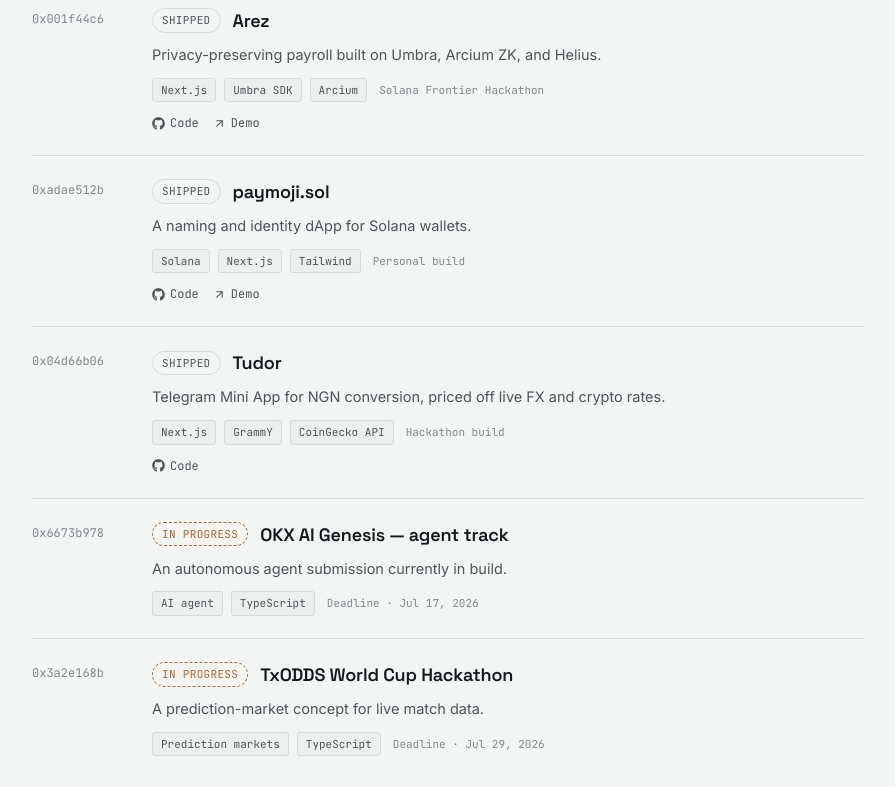
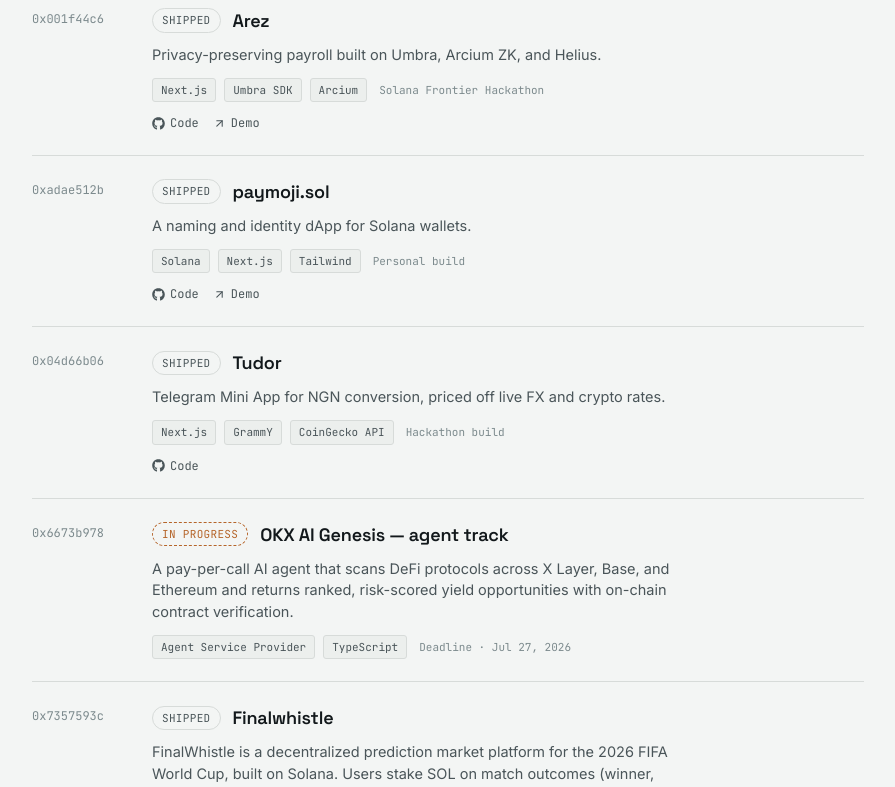
Before and after one commit to Mofe-Bankole/Portfolio, a Next.js app: page / in a window 1280 px wide. Shown: the part 2000-2787 px from the top of the page, without its empty margins (192-1087 px from the left). Built offline with nearby package versions, Linux system fonts and the light colour scheme.

Commit message:
Update : Added new info to portfolio

```diff
--- a/app/page.tsx
+++ b/app/page.tsx
@@ -72,20 +72,20 @@
   {
     name: "OKX AI Genesis — agent track",
     status: "IN PROGRESS",
-    detail: "An autonomous agent submission currently in build.",
-    stack: ["AI agent", "TypeScript"],
-    meta: "Deadline · Jul 17, 2026",
+    detail: "A pay-per-call AI agent that scans DeFi protocols across X Layer, Base, and Ethereum and returns ranked, risk-scored yield opportunities with on-chain contract verification.",
+    stack: ["Agent Service Provider", "TypeScript"],
+    meta: "Deadline · Jul 27, 2026",
     github: "",
     demo: "",
   },
   {
-    name: "TxODDS World Cup Hackathon",
-    status: "IN PROGRESS",
-    detail: "A prediction-market concept for live match data.",
+    name: "Finalwhistle",
+    status: "SHIPPED",
+    detail: "FinalWhistle is a decentralized prediction market platform for the 2026 FIFA World Cup, built on Solana. Users stake SOL on match outcomes (winner, over/under, both teams to score). Match results are resolved via TxLINE’s sports data oracle, and payouts execute trustlessly on-chain.",
     stack: ["Prediction markets", "TypeScript"],
     meta: "Deadline · Jul 29, 2026",
-    github: "",
-    demo: "",
+    github: "https://github.com/Mofe-Bankole/FinalWhistle",
+    demo: "https://finalwhistle.xyz/",
   },
 ];
 
@@ -135,7 +135,9 @@
   { org: "Solana Frontier Hackathon", role: "Entered with ECM & Arez" },
   { org: "SOLINFRA × Jito bounty", role: "Building Nerve Pipeline" },
   { org: "OKX AI Genesis Hackathon", role: "In progress — agent track" },
-  { org: "TxODDS World Cup Hackathon", role: "In progress" },
+  { org: "FinalWhistle built for the TxODDS World Cup Hackathon", role: "Shipped" },
+  { org: "Demeter for the Glaze App Awards", role: "In Progress" },
+
 ];
 
 // Drop your real handles/links in below.
```
